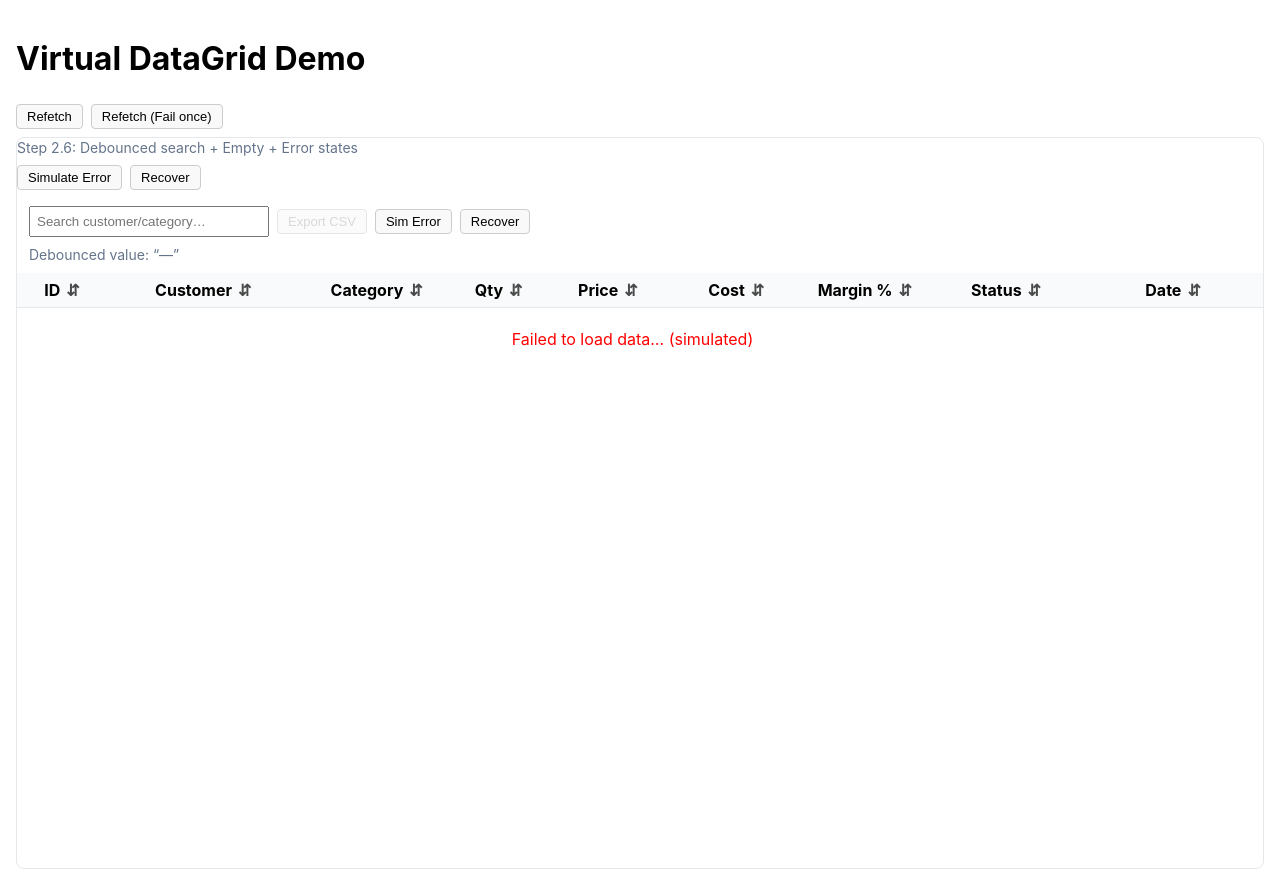
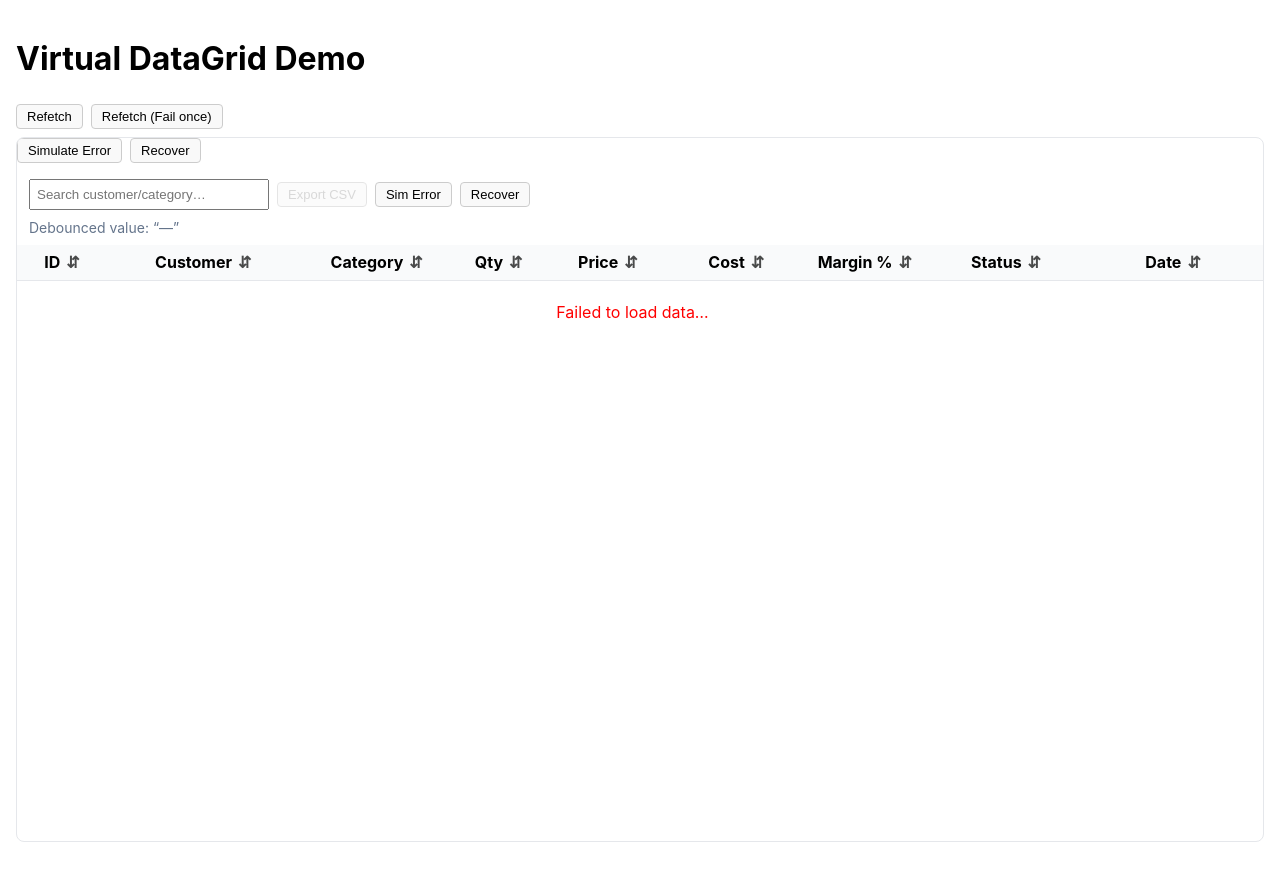
Before and after one commit to RamBeer6/react-virtual-datagrid, a React (Vite) app: page / in a window 1280 px wide. Both pictures are taken after a click on the button "Simulate Error". After the commit the page ends 858 px from the top, so only its background shows below. Built offline with nearby package versions, Linux system fonts and the light colour scheme.

Commit message:
fix: cleanup virtualization layout and remove duplicated headers

```diff
--- a/src/components/DataTable.tsx
+++ b/src/components/DataTable.tsx
@@ -19,40 +19,24 @@ const columns: ColumnDef<SaleRow, any>[] = [
   { accessorKey: 'customer', header: 'Customer' },
   { accessorKey: 'category', header: 'Category', size: 120 },
   { accessorKey: 'quantity', header: 'Qty', size: 70 },
-  {
-    accessorKey: 'price', header: 'Price',
-    cell: ({ getValue }) => (getValue<number>()).toFixed(2), size: 100
-  },
-  {
-    accessorKey: 'cost', header: 'Cost',
-    cell: ({ getValue }) => (getValue<number>()).toFixed(2), size: 100
-  },
-
-  {
-    accessorKey: 'marginPct', header: 'Margin %',
-    cell: ({ getValue }) => (getValue<number>()).toFixed(1), size: 100
-  },
-
+  { accessorKey: 'price', header: 'Price', cell: ({ getValue }) => (getValue<number>()).toFixed(2), size: 100 },
+  { accessorKey: 'cost', header: 'Cost', cell: ({ getValue }) => (getValue<number>()).toFixed(2), size: 100 },
+  { accessorKey: 'marginPct', header: 'Margin %', cell: ({ getValue }) => (getValue<number>()).toFixed(1), size: 100 },
   { accessorKey: 'status', header: 'Status', size: 120 },
   { accessorKey: 'dateISO', header: 'Date', size: 140 },
 ]
 
-
 export function DataTable({ data }: Props) {
-
   const [sorting, setSorting] = React.useState<SortingState>([])
-  const [error, setError] = React.useState(false);
+  const [error, setError] = React.useState(false)
   const [search, setSearch] = React.useState('')
   const debounced = useDebounce(search, 300)
 
   const filtered = React.useMemo(() => {
-    if (!debounced) return data;
-    const s = debounced.toLowerCase();
-    return data.filter((row) =>
-      row.customerLC.includes(s) || row.categoryLC.includes(s)
-    );
-  }, [data, debounced]);
-
+    if (!debounced) return data
+    const s = debounced.toLowerCase()
+    return data.filter((row) => row.customerLC.includes(s) || row.categoryLC.includes(s))
+  }, [data, debounced])
 
   const table = useReactTable({
     data: filtered,
@@ -68,46 +52,28 @@ export function DataTable({ data }: Props) {
     debugColumns: false,
   })
 
-
   const buildCsvRows = React.useCallback(() => {
-    const cols = table.getVisibleLeafColumns();
+    const cols = table.getVisibleLeafColumns()
     const rows = table.getRowModel().rows.map(r => {
-      const out: Record<string, unknown> = {};
-
+      const out: Record<string, unknown> = {}
       cols.forEach(col => {
-        const id = col.id;
-        const header = typeof col.columnDef.header === 'string'
-          ? col.columnDef.header
-          : id;
-
-        let value: unknown;
-
-        if (id === 'marginPct') {
-          const price = r.original.price;
-          const cost = r.original.cost;
-          const pct = price > 0 ? ((price - cost) / price) * 100 : 0;
-          value = pct.toFixed(1);
-        } else if (id === 'date') {
-          value = new Date(r.original.date).toISOString().slice(0, 10);
-        } else {
-          value = r.getValue(id as any);
-        }
-
-        out[header] = value;
-      });
-
-      return out;
-    });
-
-    return rows;
-  }, [table]);
+        const id = col.id
+        const header = typeof col.columnDef.header === 'string' ? col.columnDef.header : id
+        let value: unknown = r.getValue(id as any)
+        if (id === 'price' || id === 'cost') value = Number(value).toFixed(2)
+        if (id === 'marginPct') value = Number(value).toFixed(1)
+        out[header] = value
+      })
+      return out
+    })
+    return rows
+  }, [table])
 
   const handleExport = React.useCallback(() => {
-    const rows = buildCsvRows();
-    const ts = new Date().toISOString().replace(/[:T]/g, '-').slice(0, 16);
-
-    downloadCSV(`datagrid-export-${ts}`, rows);
-  }, [buildCsvRows]);
+    const rows = buildCsvRows()
+    const ts = new Date().toISOString().replace(/[:T]/g, '-').slice(0, 16)
+    downloadCSV(`datagrid-export-${ts}`, rows)
+  }, [buildCsvRows])
 
   const parentRef = React.useRef<HTMLDivElement>(null)
   const rowVirtualizer = useVirtualizer({
@@ -117,24 +83,17 @@ export function DataTable({ data }: Props) {
     overscan: 5,
   })
 
-
   const virtualRows = rowVirtualizer.getVirtualItems()
   const totalSize = rowVirtualizer.getTotalSize()
-  const hasRows = filtered.length > 0 && !error;
+  const hasRows = table.getRowModel().rows.length > 0 && !error
 
   return (
     <div className="tableShell">
-      <div className="caption">
-        Step 2.6: Debounced search + Empty + Error states
-      </div>
-
       <div style={{ marginBottom: 8, display: 'flex', gap: 8 }}>
         <button onClick={() => setError(true)}>Simulate Error</button>
         <button onClick={() => setError(false)}>Recover</button>
       </div>
 
-
-      {/* Toolbar UI */}
       <div style={{ padding: '0 12px' }}>
         <Toolbar
           search={search}
@@ -145,13 +104,16 @@ export function DataTable({ data }: Props) {
           onSimError={() => setError(true)}
           onRecover={() => setError(false)}
         />
-
         <div className="caption">Debounced value: “{debounced || '—'}”</div>
       </div>
 
-      {/* Header */}
       <div className="tableHeader">
         <table className="table">
+          <colgroup>
+            {table.getVisibleLeafColumns().map((col) => (
+              <col key={col.id} style={{ width: col.getSize() }} />
+            ))}
+          </colgroup>
           <thead>
             {table.getHeaderGroups().map((hg) => (
               <tr key={hg.id}>
@@ -177,24 +139,18 @@ export function DataTable({ data }: Props) {
         </table>
       </div>
 
-      {/* Virtualized body */}
       <div ref={parentRef} className="tableContainer">
-        <table className="table" style={hasRows ? { position: 'absolute', top: 0, left: 0, right: 0 } : undefined}>
+        {hasRows ? (
+          <>
+            <div style={{ height: totalSize, position: 'relative' }} />
+            <table className="table" style={{ position: 'absolute', top: 0, left: 0, right: 0 }}>
+              <colgroup>
+                {table.getVisibleLeafColumns().map((col) => (
+                  <col key={col.id} style={{ width: col.getSize() }} />
+                ))}
+              </colgroup>
               <tbody>
-            {error ? (
-              <tr>
-                <td colSpan={columns.length} style={{ padding: 20, textAlign: 'center', color: 'red' }}>
-                  Failed to load data… (simulated)
-                </td>
-              </tr>
-            ) : !hasRows ? (
-              <tr>
-                <td colSpan={columns.length} className="tableEmpty">
-                  No results found…
-                </td>
-              </tr>
-            ) : (
-              virtualRows.map((vr) => {
+                {virtualRows.map((vr) => {
                   const row = table.getRowModel().rows[vr.index]
                   return (
                     <tr
@@ -209,14 +165,33 @@ export function DataTable({ data }: Props) {
                       ))}
                     </tr>
                   )
-              })
+                })}
+              </tbody>
+            </table>
+          </>
+        ) : (
+          <table className="table">
+            <colgroup>
+              {table.getVisibleLeafColumns().map((col) => (
+                <col key={col.id} style={{ width: col.getSize() }} />
+              ))}
+            </colgroup>
+            <tbody>
+              {error ? (
+                <tr>
+                  <td colSpan={columns.length} style={{ padding: 20, textAlign: 'center', color: 'red' }}>
+                    Failed to load data…
+                  </td>
+                </tr>
+              ) : (
+                <tr>
+                  <td colSpan={columns.length} className="tableEmpty">
+                    No results found…
+                  </td>
+                </tr>
               )}
             </tbody>
           </table>
-
-        {/* את הרפידה (spacer) מציירים רק כשבאמת יש שורות */}
-        {hasRows && (
-          <div style={{ height: totalSize, position: 'relative' }} />
         )}
       </div>
     </div>
```
Lines whose indentation alone changed are shown as unchanged.
